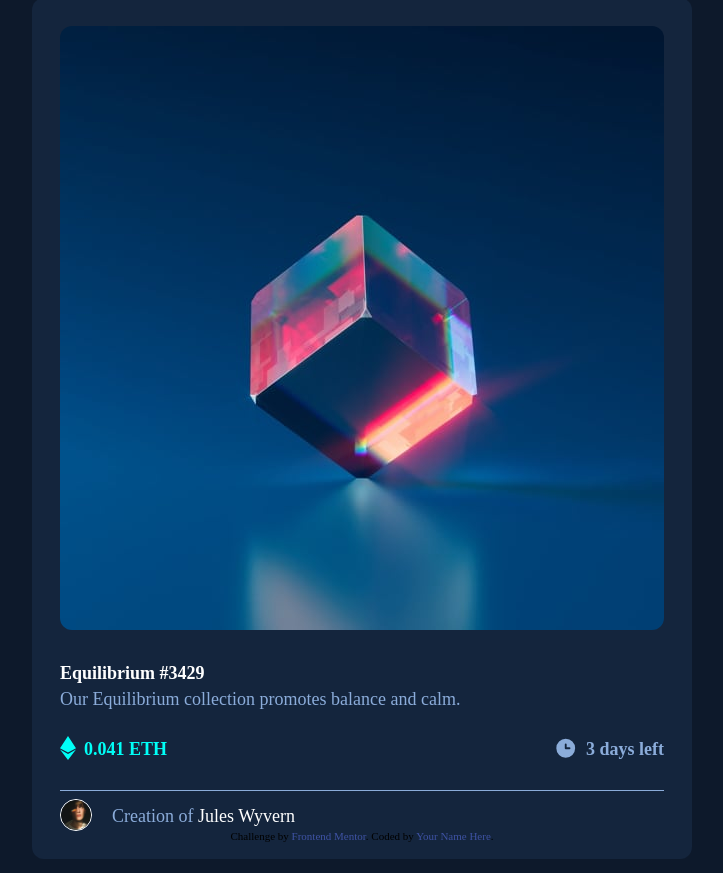
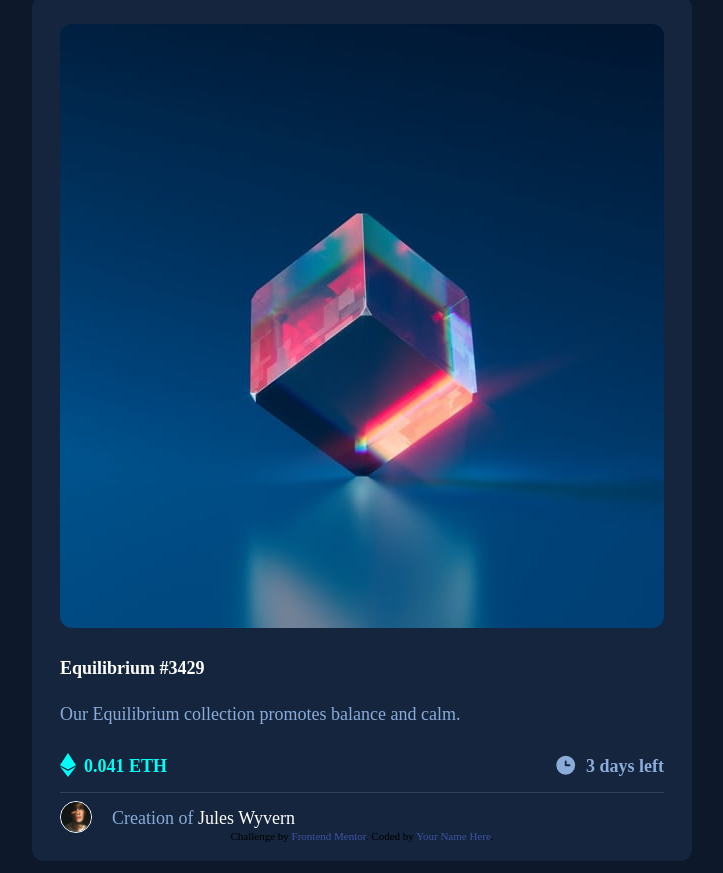
Before and after one commit to kaodik/nft-preview-card-component-main, a website: page index.html in a window 1280 px wide. Shown: the whole page, without its empty margins (278-1001 px from the left). Drawn offline with Linux system fonts and the light colour scheme.

Commit message:
adjusted design

```diff
--- a/index.html
+++ b/index.html
@@ -36,12 +36,12 @@
           alt="image of cube"
         />
         <br />
-        <p class="text-white font-semibold leading-8">Equilibrium #3429</p>
-        <p class="text-softBlue font-light leading-5">
+        <p class="text-white font-semibold pb-5">Equilibrium #3429</p>
+        <p class="text-softBlue font-light leading-6">
           Our Equilibrium collection promotes balance and calm.
         </p>
         <br />
-        <div class="flex justify-between font-semibold">
+        <div class="flex justify-between font-semibold mb-3">
           <div class="flex">
             <img
               src="./images/icon-ethereum.svg"
@@ -59,8 +59,7 @@
             <p class="text-softBlue">3 days left</p>
           </div>
         </div>
-        <br />
-        <div class="flex border-t border-softBlue pt-2">
+        <div class="flex border-t border-lineBlue pt-2">
           <img
             src="./images/image-avatar.png"
             alt="avatar image"
```
Also changed, not shown: output.css.
